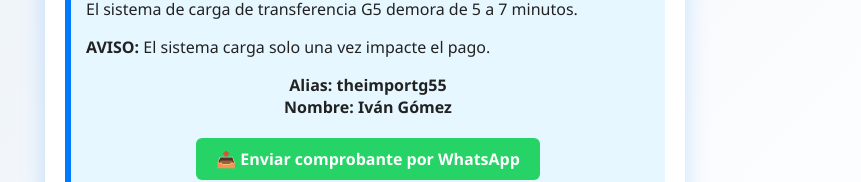
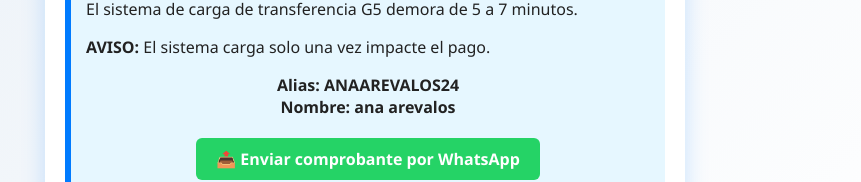
Before and after one commit to theimport/Transferencia-g5, a plain HTML site: page index.html in a window 1280 px wide. Both pictures are taken after typing "Sample", "Sample", "Sample", "Sample" into the empty fields and a click on the button "Enviar". Shown: the part 1048-1230 px from the top of the page, without its empty margins (275-1136 px from the left). Drawn offline with Linux system fonts and the light colour scheme.

Commit message:
Update index.html

```diff
--- a/index.html
+++ b/index.html
@@ -158,8 +158,8 @@
     <p><strong>AVISO:</strong> El sistema carga solo una vez impacte el pago.</p>
 
     <div class="final">
-      Alias: <strong>theimportg55</strong><br/>
-      Nombre: <strong>Iván Gómez</strong>
+      Alias: <strong>ANAAREVALOS24</strong><br/>
+      Nombre: <strong>ana arevalos</strong>
     </div>
 
     <div class="wspp">
```
